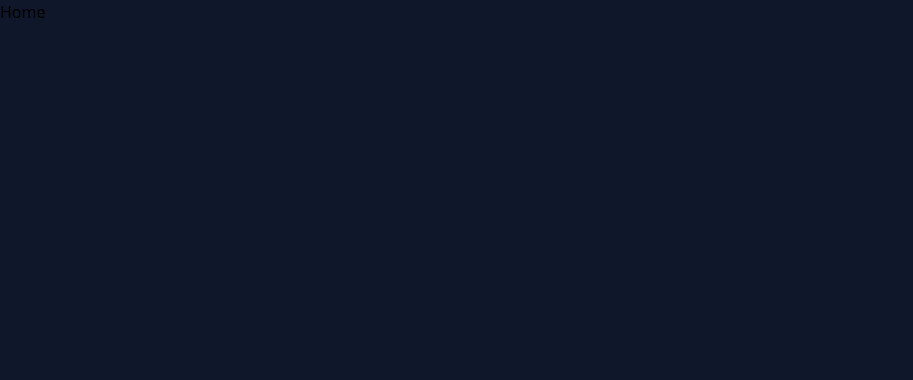
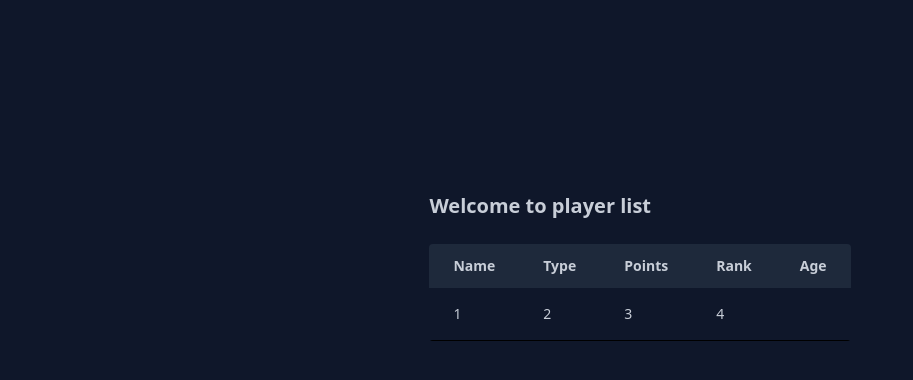
Before and after one commit to YashChauhan858/Nirmata-cricket-application, a React (Vite) app: page / in a window 1280 px wide. Shown: the top 380 px of the page, without its empty margins (0-913 px from the left). Built offline with nearby package versions, Linux system fonts and the light colour scheme.

Commit message:
Added table component

```diff
--- /dev/null
+++ b/src/Components/Home/Table/Table.tsx
@@ -0,0 +1,40 @@
+const Table = () => {
+  const tableHeader = ['Name', 'Type', 'Points', 'Rank', 'Age']
+
+  return (
+    <div className="flex flex-col">
+      <div className="rounded relative overflow-x-auto">
+        <table className="w-full text-sm text-left text-gray-500">
+          <thead className="text-sm bg-secondary">
+            <tr>
+              {tableHeader.map((heading) => (
+                <th
+                  key={heading}
+                  scope="col"
+                  className="px-6 py-3 text-textColor"
+                >
+                  {heading}
+                </th>
+              ))}
+            </tr>
+          </thead>
+          <tbody>
+            <tr className="bg-white border-b">
+              <th
+                scope="row"
+                className="px-6 py-4 text-textColor font-medium whitespace-nowrap "
+              >
+                1
+              </th>
+              <td className="px-6 py-4 text-textColor">2</td>
+              <td className="px-6 py-4 text-textColor">3</td>
+              <td className="px-6 py-4 text-textColor">4</td>
+            </tr>
+          </tbody>
+        </table>
+      </div>
+    </div>
+  )
+}
+
+export default Table
--- a/src/Components/index.ts
+++ b/src/Components/index.ts
@@ -1 +1,4 @@
 export { default as Component } from './Component'
+
+/** --------------------- @Home_Components ---------------------- */
+export { default as Table } from './Home/Table/Table'
--- a/src/Pages/Home/Home.tsx
+++ b/src/Pages/Home/Home.tsx
@@ -1,4 +1,15 @@
+import { Table } from '@Components'
+
 const Home = () => {
-  return <div>Home</div>
+  return (
+    <div className="w-full flex flex-col gap-7 items-center pt-48">
+      <div>
+        <h1 className="text-xl font-semibold mb-6 text-textColor">
+          Welcome to player list
+        </h1>
+        <Table />
+      </div>
+    </div>
+  )
 }
 export default Home
```
